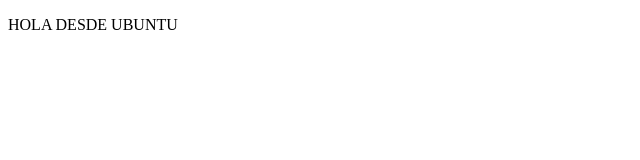
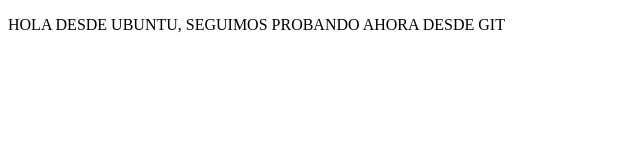
Before and after one commit to marvinsar/proyectoDemoCursoPrework, a plain HTML site: page index.html in a window 1280 px wide. Shown: the whole page, without its empty margins (0-640 px from the left). Drawn offline with Linux system fonts and the light colour scheme.

Commit message:
SEGUIMOS PROBANDO AHORA DESDE GIT

```diff
--- a/index.html
+++ b/index.html
@@ -8,7 +8,7 @@
 </head>
 <body>
     <P>
-    HOLA DESDE UBUNTU
+    HOLA DESDE UBUNTU, SEGUIMOS PROBANDO AHORA DESDE GIT
     </P>
 </body>
 </html>
```
